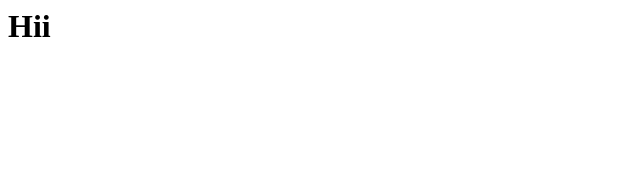
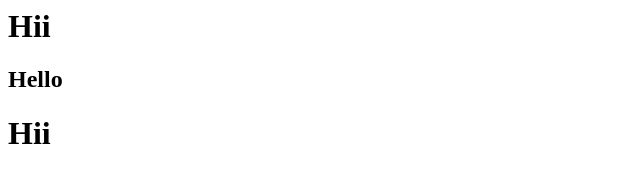
Before and after one commit to KartheesanD28/newmodel, a plain HTML site: page index.html in a window 1280 px wide. Shown: the whole page, without its empty margins (0-640 px from the left). Drawn offline with Linux system fonts and the light colour scheme.

Commit message:
deploy: 995cceecec9e994b0f4ac6bffa215fb5cee83cfe

```diff
--- a/index.html
+++ b/index.html
@@ -1 +1,3 @@
 <h1>Hii</h1>
+<h2>Hello</h2>
+<h1>Hii</h1>
```
